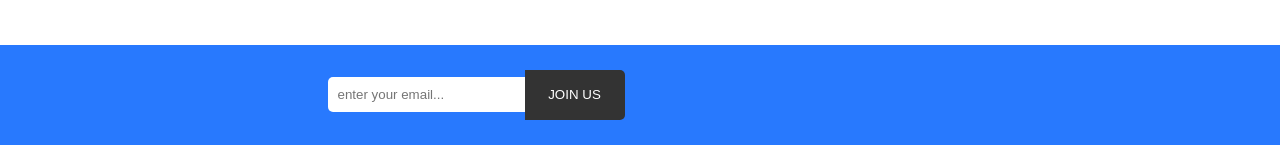
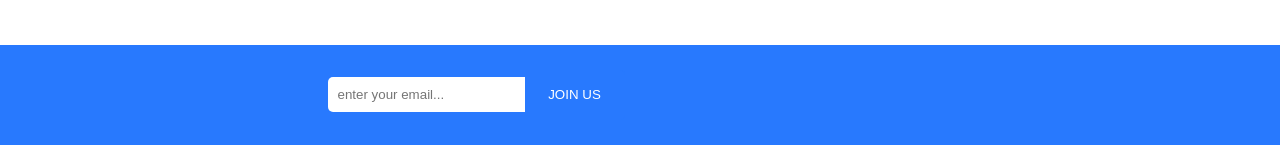
Before and after one commit to alaaabubakrelsedik/project, a React (Create React App) app: page / in a window 1280 px wide. Shown: the part 3298-3445 px from the top of the page. Built offline with nearby package versions, Linux system fonts and the light colour scheme.

Commit message:
Update Contact.css

```diff
--- a/src/components/Contact/Contact.css
+++ b/src/components/Contact/Contact.css
@@ -17,10 +17,10 @@
         border-radius: 5px 0 0 5px;
     }
 
-   button  {
+   .contact button  {
         padding: 10px;
         color: white;
-        background: #333;
+        background: #2879fe;
         border-radius: 0 5px 5px 0;
         border: none;
         position: relative; /* الحجم مختلف واللون ماثر علي الوان كل الالوان فالصفحات التانيه */
```
